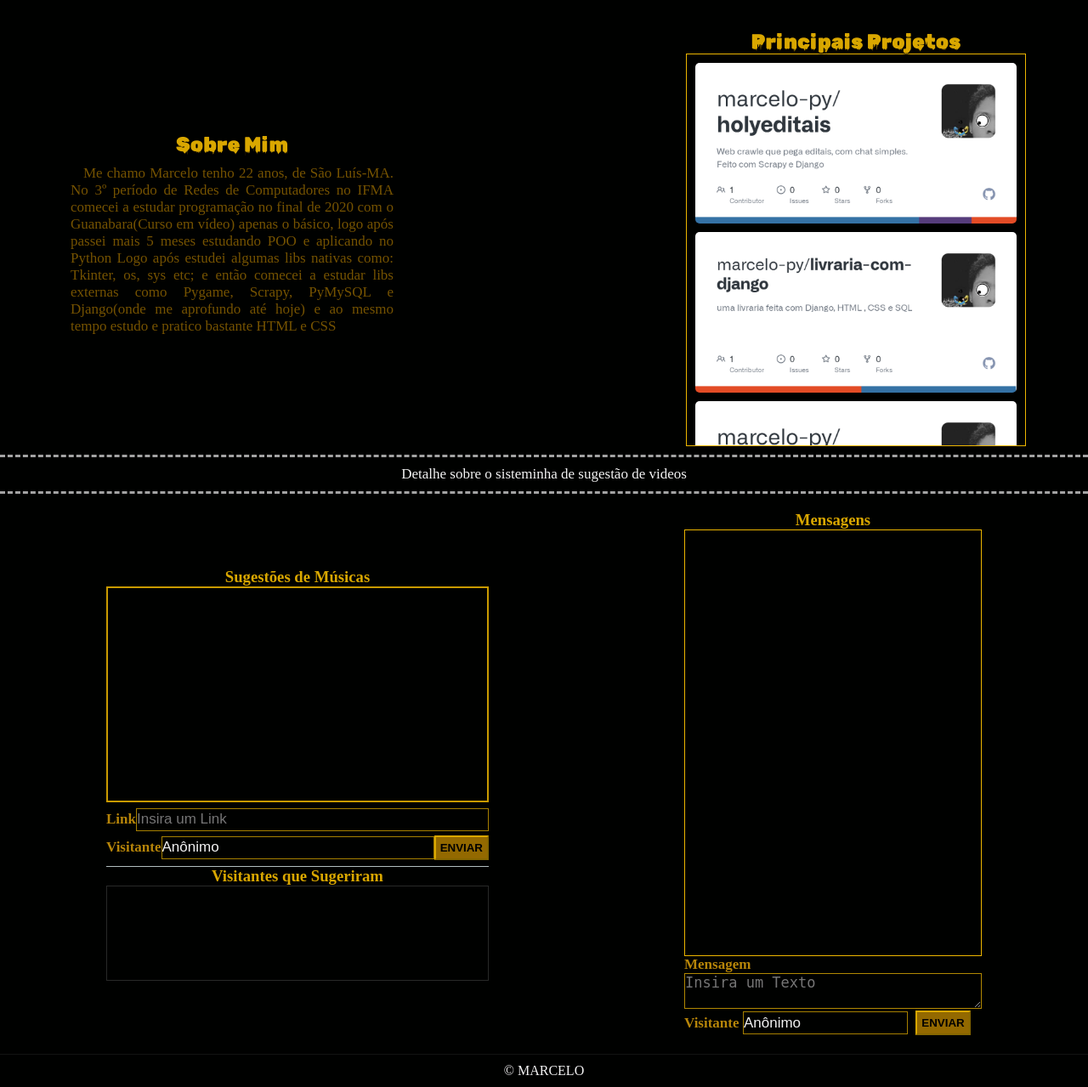
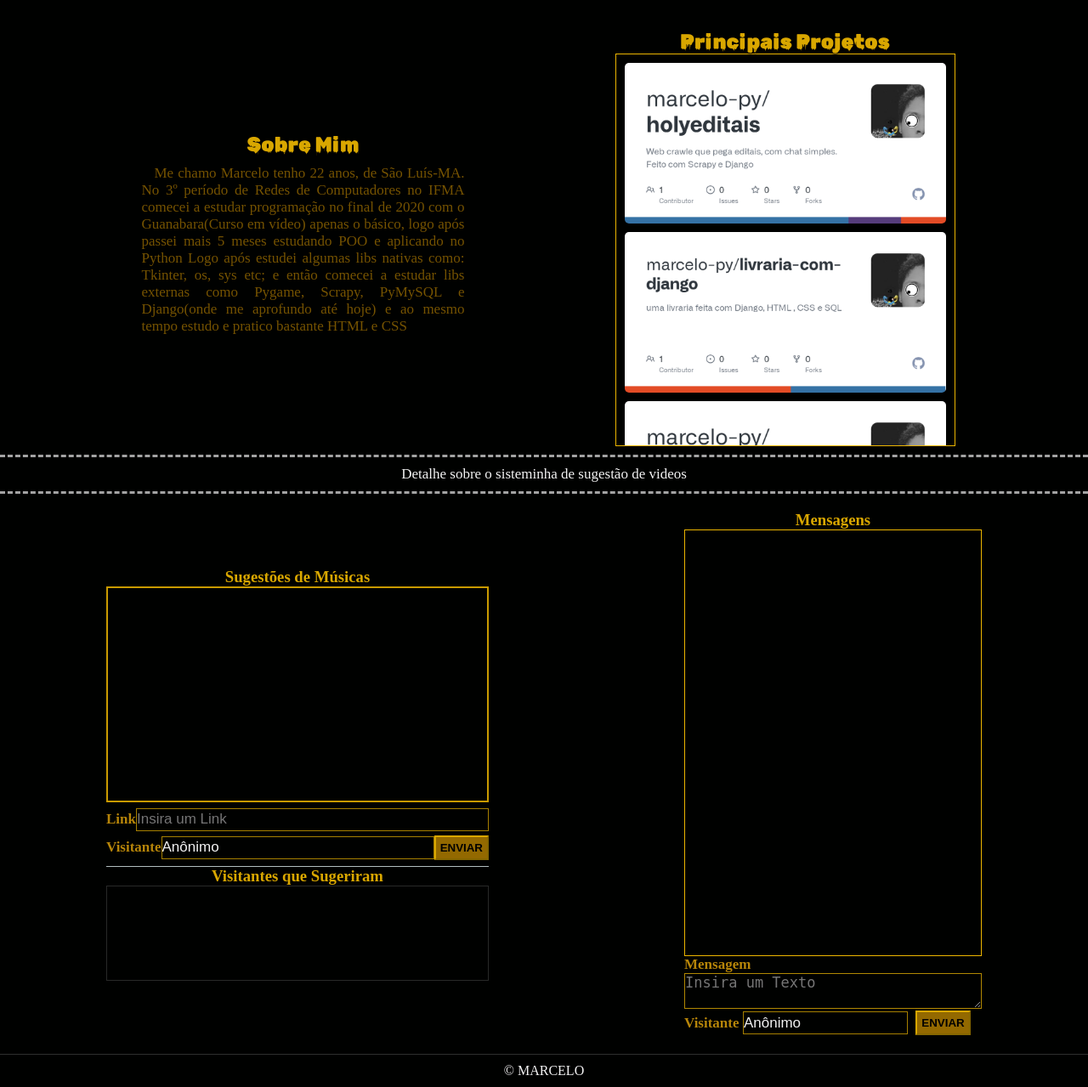
Before and after one commit to marcelo-py/MeuPortfolio, a Django app: template portifolio/templates/index.html in a window 1280 px wide. Shown: the part 44-1323 px from the top of the page at 85% size. Run offline with Django 3.2, Linux system fonts and the light colour scheme; the template is opened without the code that fills it, so the values that code supplies are empty; some libraries are stand-ins or nearby versions.

Commit message:
melhorando...

```diff
--- a/templates/static/css/styles.css
+++ b/templates/static/css/styles.css
@@ -14,9 +14,10 @@ body{
     justify-content: space-between;
     align-items: center;
 }
-.header a{
+.header > a{
     text-decoration: none;
     display: block;
+    margin-right: 35px;
 }
 #amoboraAnimada{
     width: 23px;
@@ -60,7 +61,7 @@ body{
     display: flex;
     flex-wrap: wrap;
     align-items: center;
-    justify-content:space-between;
+    justify-content:space-around;
     margin: 0 auto;
     width: 90%;
 }
@@ -232,7 +233,7 @@ body{
     display: flex;
     justify-content: center;
     padding: 10px 0;
-    border-top: 1px solid #d3d3d316;
+    border-top: 1px solid #d3d3d338;
 }
 .footer p{
     color: #f3f3f3;
@@ -305,7 +306,7 @@ body{
         width: 100%;
     }
 }
-@media (max-width: 366px){
+@media (max-width: 402px){
     .header ul{
         margin: 0 auto;
     }
```
